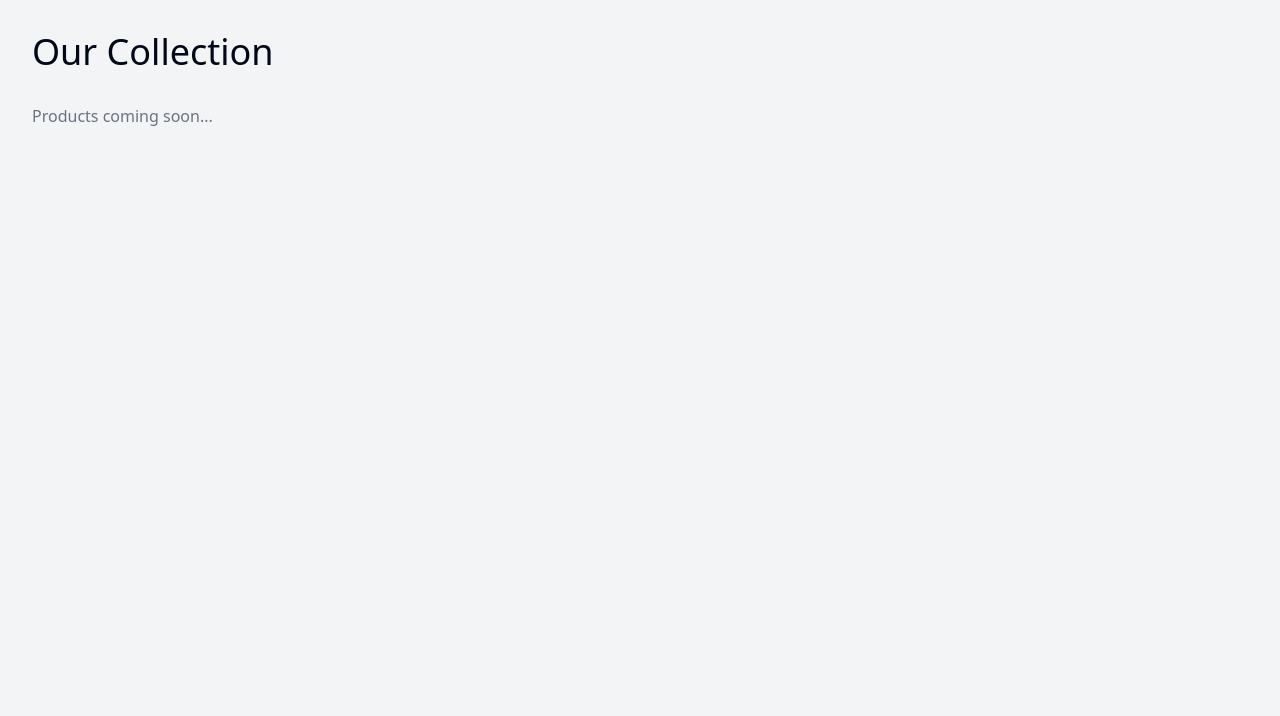
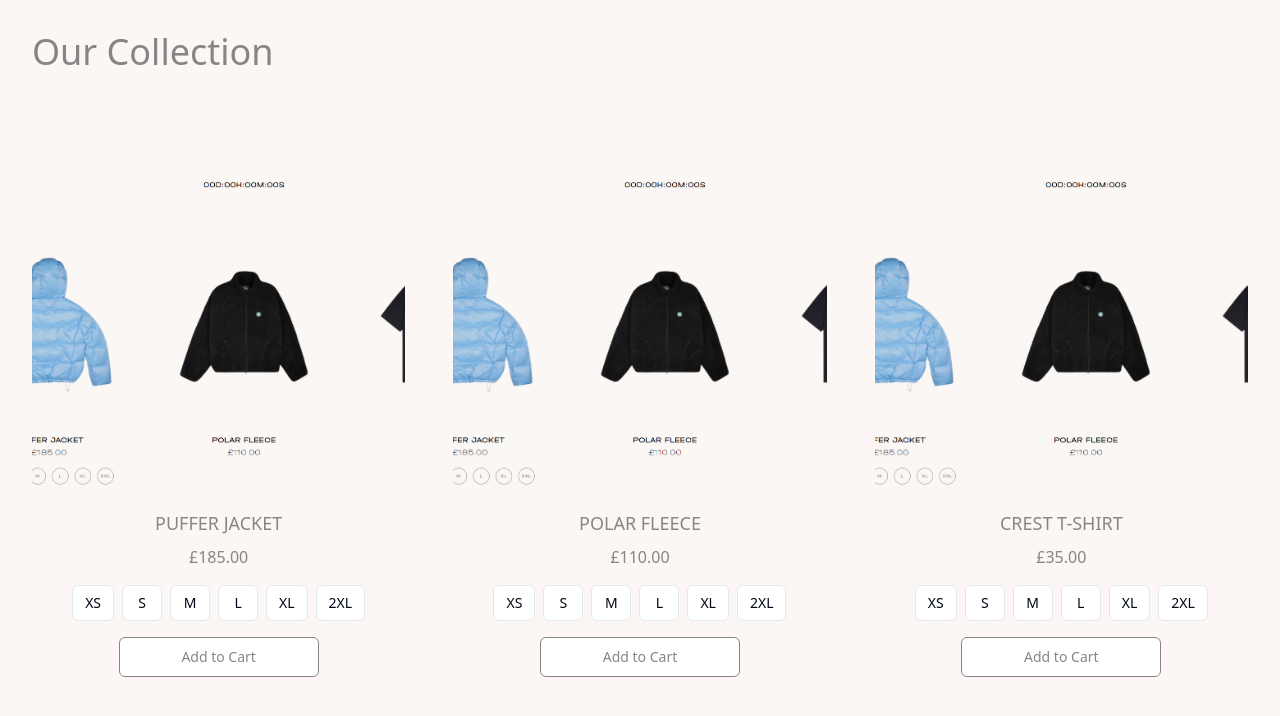
Before and after one commit to Narutostha/echo-sitecraft, a React (Vite) app: page /shop in a window 1280 px wide. Shown: the top 716 px of the page. Built offline with nearby package versions, Linux system fonts and the light colour scheme; a web font is replaced by a local one.

Commit message:
Add products page
This commit adds a new page for products.  No further implementation details are provided.

```diff
--- a/src/pages/Shop.tsx
+++ b/src/pages/Shop.tsx
@@ -1,18 +1,122 @@
+
 import { motion } from "framer-motion";
+import { useCart } from "../contexts/CartContext";
+import { useState } from "react";
+import { Button } from "@/components/ui/button";
+import { toast } from "sonner";
+
+interface Product {
+  id: string;
+  name: string;
+  price: number;
+  image: string;
+  sizes: string[];
+}
+
+const products: Product[] = [
+  {
+    id: "puffer-jacket",
+    name: "PUFFER JACKET",
+    price: 185.00,
+    image: "/lovable-uploads/cfefd328-0bcf-4b27-a6c9-fa9c6b1cb3d9.png",
+    sizes: ["XS", "S", "M", "L", "XL", "2XL"],
+  },
+  {
+    id: "polar-fleece",
+    name: "POLAR FLEECE",
+    price: 110.00,
+    image: "/lovable-uploads/cfefd328-0bcf-4b27-a6c9-fa9c6b1cb3d9.png",
+    sizes: ["XS", "S", "M", "L", "XL", "2XL"],
+  },
+  {
+    id: "crest-tshirt",
+    name: "CREST T-SHIRT",
+    price: 35.00,
+    image: "/lovable-uploads/cfefd328-0bcf-4b27-a6c9-fa9c6b1cb3d9.png",
+    sizes: ["XS", "S", "M", "L", "XL", "2XL"],
+  },
+];
 
 const Shop = () => {
+  const { dispatch } = useCart();
+  const [selectedSizes, setSelectedSizes] = useState<{ [key: string]: string }>({});
+
+  const handleAddToCart = (product: Product) => {
+    const selectedSize = selectedSizes[product.id];
+    if (!selectedSize) {
+      toast.error("Please select a size");
+      return;
+    }
+
+    dispatch({
+      type: "ADD_ITEM",
+      payload: {
+        id: `${product.id}-${selectedSize}`,
+        name: `${product.name} (${selectedSize})`,
+        price: product.price,
+        quantity: 1,
+        image: product.image,
+      },
+    });
+    toast.success("Added to cart");
+  };
+
   return (
-    <div className="min-h-screen bg-gray-100 p-8">
+    <div className="min-h-screen bg-shop p-8">
       <motion.div
         initial={{ opacity: 0 }}
         animate={{ opacity: 1 }}
         transition={{ duration: 0.5 }}
         className="max-w-7xl mx-auto"
       >
-        <h1 className="text-4xl font-light mb-8">Our Collection</h1>
-        {/* Shop content will go here */}
-        <div className="grid grid-cols-1 md:grid-cols-2 lg:grid-cols-3 gap-6">
-          <p className="text-gray-500">Products coming soon...</p>
+        <h1 className="text-4xl font-light mb-12 text-[#868686]">Our Collection</h1>
+
+        <div className="grid grid-cols-1 md:grid-cols-2 lg:grid-cols-3 gap-12">
+          {products.map((product) => (
+            <motion.div
+              key={product.id}
+              initial={{ opacity: 0, y: 20 }}
+              animate={{ opacity: 1, y: 0 }}
+              transition={{ duration: 0.5 }}
+              className="flex flex-col items-center"
+            >
+              <div className="w-full aspect-square mb-4 overflow-hidden">
+                <img
+                  src={product.image}
+                  alt={product.name}
+                  className="w-full h-full object-cover hover:scale-105 transition-transform duration-300"
+                />
+              </div>
+
+              <h3 className="text-lg font-medium text-[#868686] mb-2">{product.name}</h3>
+              <p className="text-[#868686] mb-4">£{product.price.toFixed(2)}</p>
+
+              <div className="flex gap-2 flex-wrap justify-center mb-4">
+                {product.sizes.map((size) => (
+                  <Button
+                    key={`${product.id}-${size}`}
+                    variant={selectedSizes[product.id] === size ? "default" : "outline"}
+                    size="sm"
+                    onClick={() => setSelectedSizes({
+                      ...selectedSizes,
+                      [product.id]: size,
+                    })}
+                    className="min-w-[40px]"
+                  >
+                    {size}
+                  </Button>
+                ))}
+              </div>
+
+              <Button
+                onClick={() => handleAddToCart(product)}
+                variant="outline"
+                className="w-full max-w-[200px] text-[#868686] border-[#868686] hover:bg-[#868686] hover:text-white"
+              >
+                Add to Cart
+              </Button>
+            </motion.div>
+          ))}
         </div>
       </motion.div>
     </div>
```
Also changed, not shown: public/lovable-uploads/cfefd328-0bcf-4b27-a6c9-fa9c6b1cb3d9.png (added).
